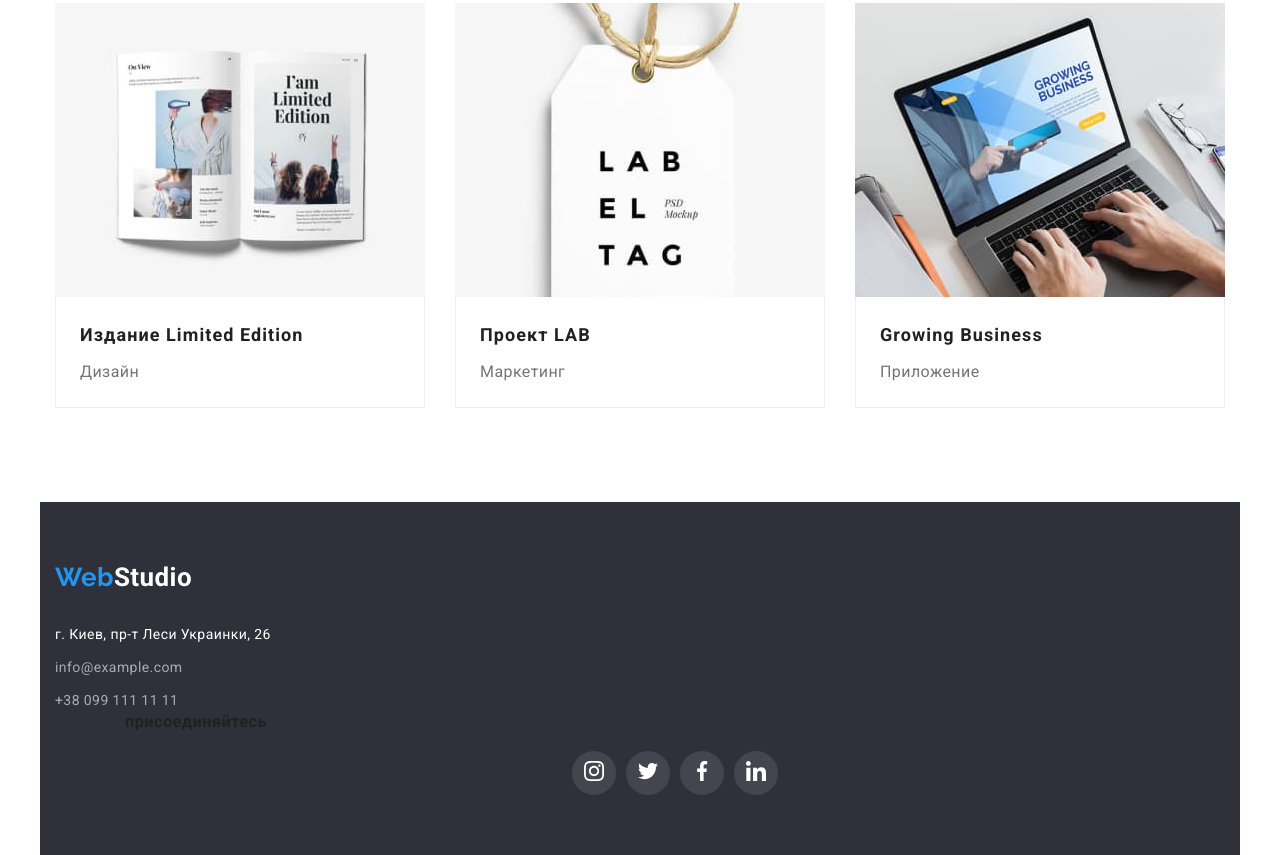
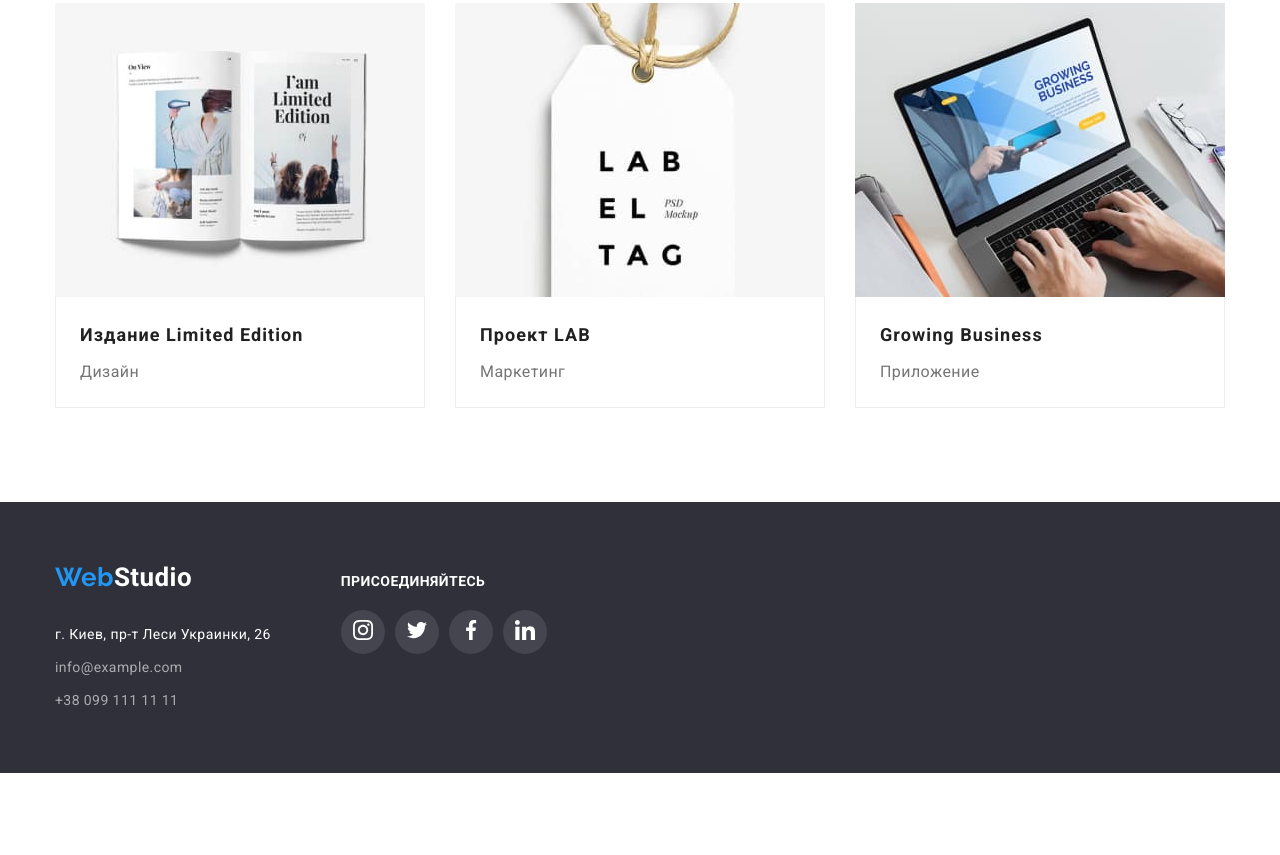
Before and after one commit to RomanShcherbyna/goit-markup-hw-04, a plain HTML site: page portfolio.html in a window 1280 px wide. Shown: the part 1130-1985 px from the top of the page. After the commit the page ends 1903 px from the top, so only its background shows below. Drawn offline with nearby package versions, Linux system fonts and the light colour scheme.

Commit message:
head blue color

```diff
--- a/portfolio.html
+++ b/portfolio.html
@@ -32,9 +32,9 @@
             >
             <ul class="site-nav">
               <li class="site-nav-item">
-                <a class="head_navigator" href="./index.html">Студия</a>
+                <a class="head_navigator linknow" href="./index.html">Студия</a>
               </li>
-              <li class="site-nav-item linknow">
+              <li class="site-nav-item">
                 <a class="head_navigator" href="./portfolio.html">Портфолио</a>
               </li>
               <li class="site-nav-item">
@@ -49,19 +49,16 @@
               class="mailphone-head item mail-head"
               href="mailto:info@devstudio.com"
               >
-              <svg class="icon" width="16" height="14">
+              <svg class="icon" width="16"  height="16">
                 <use href="./img/symbol-defs.svg#icon-mail"></use>
               </svg>
                 info@devstudio.com</a
               >
+
           </li>
-          <li class="">
-            <a class="mailphone-head item phone-head" href="tel:+380961111111">
-              <svg class="icon" width="16" height="14">
-                <use href="./img/symbol-defs.svg#icon-smartphone"></use></svg
-              >+ 38 096 111 11 11</a
-            >
-          </li>
+          <li><a class="mailphone-head item phone-head" href="tel:+380961111111"><svg class="icon" width="20" height="20">
+                  <use href="./img/symbol-defs.svg#icon-smartphone"></use>
+                </svg>+ 38 096 111 11 11</a></li>
         </ul>
       </div>
     </header>
@@ -208,12 +205,13 @@
         </div>
       </section>
     </main>
-    <footer class="footer container">
+<footer class="footer">
+      <div class="container footerdiv">
+          <div class="foot-welcome-flex">
               <a class="logo footer-logo" href="./index.html"
                 ><span class="web-logo">Web</span
                 ><span class="studio-logo-foot">Studio</span></a
               >
-      <div class="foot-welcome-flex">
               <address class="adress">
                 <div>
                 <p class="adres_street">г. Киев, пр-т Леси Украинки, 26</p>
@@ -229,43 +227,31 @@
                     >
                   </li>
                 </ul>
+
+            </address>
           </div>
-        </address>
-        <section>
               <div class="welcome-footer">
-            <h3 class="social-foot-h">присоединяйтесь</h3>
+                  <p class="social-foot-p">присоединяйтесь</p>
                     <ul class="social-media-foot">
-              <li class="block">
-                <a class=""
-                  ><svg class="icon" width="20" height="20">
+
+                        <li class="block"><a class="" href=""><svg class="icon" width="20"  height="20">
                           <use href="./img/symbol-defs.svg#icon-instagram"></use>
-                  </svg>
-                </a>
-              </li>
+                        </svg> </a></li>
 
-              <li class="block">
-                <a class=""
-                  ><svg class="icon" width="20" height="20">
-                    <use href="./img/symbol-defs.svg#icon-twitter"></use></svg
-                ></a>
-              </li>
+                        <li class="block"><a class="" href=""><svg class="icon" width="20"  height="20">
+                          <use href="./img/symbol-defs.svg#icon-twitter"></use>
+                        </svg></a></li>
 
-              <li class="block">
-                <a class=""
-                  ><svg class="icon" width="20" height="20">
-                    <use href="./img/symbol-defs.svg#icon-facebook"></use></svg
-                ></a>
-              </li>
+                        <li class="block"><a class="" href=""><svg class="icon" width="20"  height="20">
+                          <use href="./img/symbol-defs.svg#icon-facebook"></use>
+                        </svg></a></li>
 
-              <li class="block">
-                <a class=""
-                  ><svg class="icon" width="20" height="20">
-                    <use href="./img/symbol-defs.svg#icon-linkedin"></use></svg
-                ></a>
-              </li>
+                        <li class="block" ><a class="" href=""><svg class="icon" width="20"  height="20">
+                          <use href="./img/symbol-defs.svg#icon-linkedin"></use>
+                        </svg></a></li>
+
                     </ul>
               </div>
-        </section>
       </div>
     </footer>
   </body>
--- a/style/style.css
+++ b/style/style.css
@@ -145,17 +145,15 @@ ul > .linknow a {
   color: var(--second_text_color);
   align-items: center;
 }
-.mailphone-head:hover {
+.phone-mail .mailphone-head:hover{
   color: var(--hover_text_color);
-  fill: var(--hover_text_color);
 }
-.mailphone-head:focus {
+.phone-mail .mailphone-head:focus {
   color: var(--hover_text_color);
-  fill: var(--hover_text_color);
 }
 .phone-mail .icon {
   margin-right: 10px;
-  fill: var(--second_text_color);
+  fill: currentColor;
 }
 /* BIG IMAGE */
 .hero {
```
Also changed, not shown: index.html (+7 -10 lines). Lines whose indentation alone changed are shown as unchanged.
